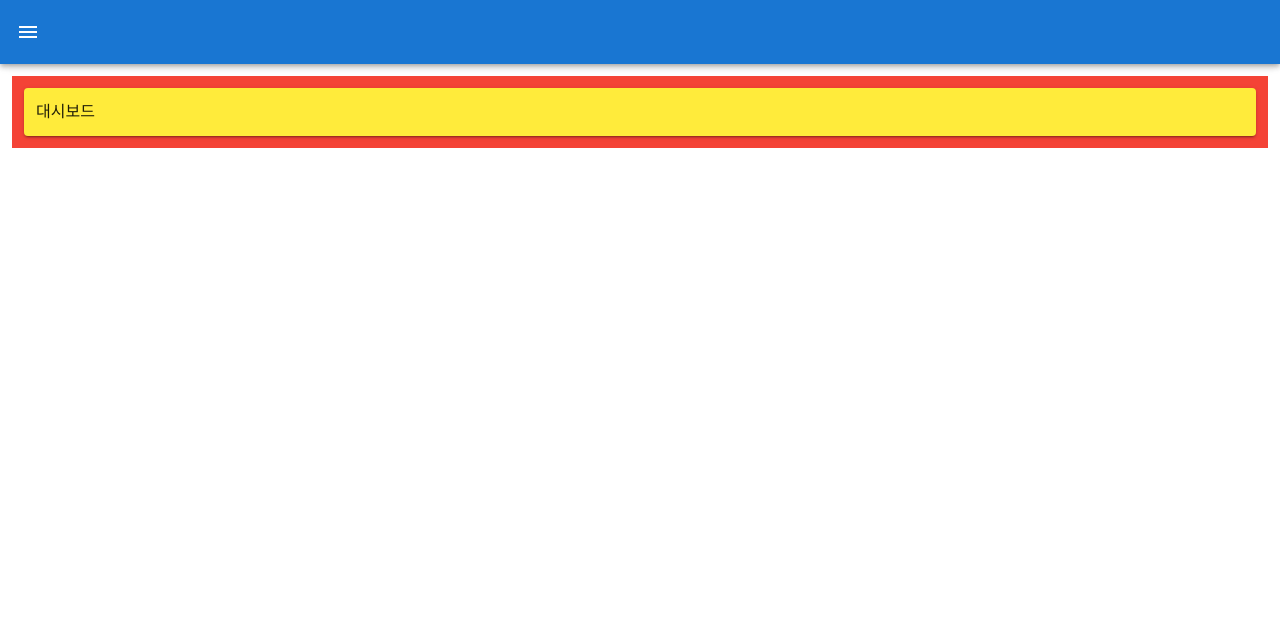
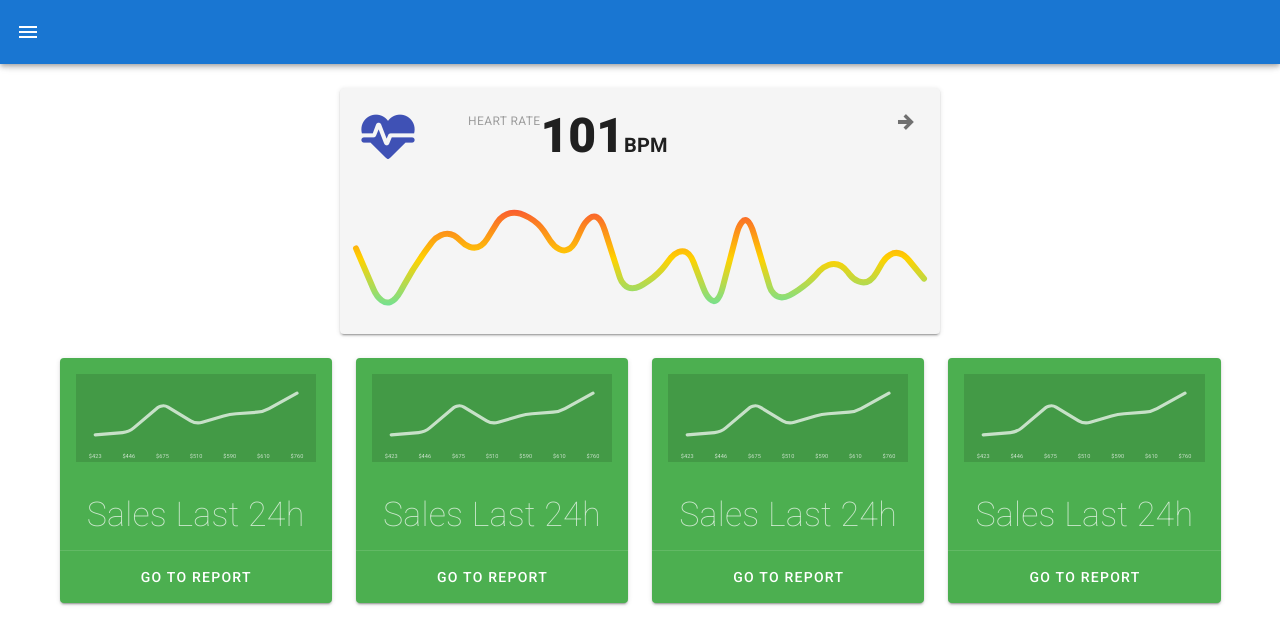
Before and after one commit to 2wndrhs/vuetify-basic, a Vue app in the folder vuetify-admin-template/: page /absproxy/8081/dashboard in a window 1280 px wide. Shown: the top 644 px of the page. Built offline with nearby package versions, Linux system fonts and the light colour scheme.

Commit message:
complete vuetify-admin-template

```diff
--- a/vuetify-admin-template/src/App.vue
+++ b/vuetify-admin-template/src/App.vue
@@ -63,7 +63,7 @@
         <router-view></router-view>
       </v-container>
     </v-main>
-    <v-footer app></v-footer>
+    <!-- <v-footer app></v-footer> -->
   </v-app>
 </template>
 
@@ -95,7 +95,7 @@
           { title: 'Icons', icon: 'mdi-view-dashboard', to: '/icons'}
         ],
       right: null,
-      gradient: 'rgba(0, 0, 0, .7), rgba(0, 0, 0, .7)'
+      gradient: 'rgba(0, 0, 0, .7), rgba(0, 0, 0, .7)',
     }
   },
 }
--- a/vuetify-admin-template/src/views/Buttons.vue
+++ b/vuetify-admin-template/src/views/Buttons.vue
@@ -1,6 +1,30 @@
 <template>
   <v-container>
-      Buttons
+    <v-card class="pa-3">
+      <v-row justify="space-around">
+        <v-col cols="auto">
+          <v-btn color="primary">
+            Primary
+          </v-btn>
+        </v-col>
+        <v-col cols="auto">
+          <v-btn color="secondary">
+            Secondary
+          </v-btn>
+        </v-col>
+        <v-col cols="auto">
+          <v-btn color="success">
+            Success
+          </v-btn>
+        </v-col>
+        <v-col cols="auto">
+          <v-btn color="error">
+            Error
+          </v-btn>
+        </v-col>
+      </v-row>
+
+    </v-card>
   </v-container>
 </template>
 
--- a/vuetify-admin-template/src/views/DashBoard.vue
+++ b/vuetify-admin-template/src/views/DashBoard.vue
@@ -1,17 +1,150 @@
 <template>
-  <v-container
-    fluid
-    class="red"
-  >
-    <v-card class="pa-3 yellow">
-      대시보드
-    </v-card>
+  <v-container>
+    <v-row>
+      <v-col cols="12">
+        <v-card
+          class="mx-auto"
+          color="grey lighten-4"
+          max-width="600"
+        >
+        <v-card-title>
+          <v-icon
+            :color="checking ? 'red lighten-2' : 'indigo'"
+            class="mr-12"
+            size="64"
+            @click="takePulse"
+          >
+            mdi-heart-pulse
+          </v-icon>
+          <v-row align="start" no-gutters>
+            <v-col
+              cols="auto"
+              class="text-caption grey--text text-uppercase"
+            >
+              Heart rate
+            </v-col>
+            <v-col cols="auto">
+              <span
+                class="text-h3 font-weight-black"
+                v-text="avg || '-'"
+              ></span>
+              <strong v-if="avg">BPM</strong>
+            </v-col>
+          </v-row>
+          <v-spacer></v-spacer>
+          <v-btn
+            icon
+            class="align-self-start"
+            size="28"
+          >
+            <v-icon>mdi-arrow-right-thick</v-icon>
+          </v-btn>
+
+        </v-card-title>
+        <v-sheet color="transparent">
+          <v-sparkline
+          :key="String(avg)"
+          :smooth="16"
+          :gradient="['#f72047', '#ffd200', '#1feaea']"
+          :line-width="3"
+          :value="heartbeats"
+          auto-draw
+          stroke-linecap="round"
+        ></v-sparkline>
+        </v-sheet>
+      </v-card>
+      </v-col>
+      <v-col
+        v-for="count in 4"
+        :key="count"
+        cols="12"
+        sm="6"
+        md="4"
+        lg="3"
+      >
+        <v-card
+          class="mx-auto text-center"
+          color="green"
+          dark
+          max-width="600"
+        >
+          <v-card-text>
+            <v-sheet color="rgba(0, 0, 0, .12)">
+              <v-sparkline
+                :value="value"
+                color="rgba(255, 255, 255, .7)"
+                height="100"
+                padding="24"
+                stroke-linecap="round"
+                smooth
+              >
+                <template v-slot:label="item">
+                  ${{ item.value }}
+                </template>
+            </v-sparkline>
+          </v-sheet>
+        </v-card-text>
+        <v-card-text>
+          <div class="text-h4 font-weight-thin">
+            Sales Last 24h
+          </div>
+        </v-card-text>
+        <v-divider></v-divider>
+        <v-card-actions class="justify-center">
+          <v-btn
+            block
+            text
+          >
+            Go to Report
+          </v-btn>
+        </v-card-actions>
+      </v-card>
+      </v-col>
+  </v-row>
+
   </v-container>
 </template>
 
 <script>
+const exhale = ms => new Promise(resolve => setTimeout(resolve, ms))
 export default {
-
+  data: () => ({
+    checking: false,
+    heartbeats: [],
+    value: [
+        423,
+        446,
+        675,
+        510,
+        590,
+        610,
+        760,
+      ],
+  }),
+  computed: {
+    avg(){
+      const sum = this.heartbeats.reduce((acc, cur) => acc + cur, 0)
+      const length = this.heartbeats.length
+      if(!sum && !length) return 0
+      return Math.ceil(sum / length)
+    },
+  },
+  created(){
+    this.takePulse(false)
+  },
+  methods: {
+    heartbeat(){
+      return Math.ceil(Math.random() * (120-80) + 80)
+    },
+    // inhale = ture(매개변수 기본값)
+    async takePulse(inhale = true){
+      this.checking = true;
+      inhale && await exhale(1000)
+      this.heartbeats = Array.from({length: 20}, this.heartbeat)
+      console.log(this.heartbeats);
+      this.checking = false
+    }
+  }
 }
 </script>
 
--- a/vuetify-admin-template/src/views/Forms.vue
+++ b/vuetify-admin-template/src/views/Forms.vue
@@ -1,12 +1,105 @@
 <template>
   <v-container>
-      Forms
+      <v-card class="pa-3">
+          <v-form
+            ref="form"
+            v-model="valid"
+            lazy-validation
+          >
+          <v-text-field
+            v-model="name"
+            :counter="10"
+            :rules="nameRules"
+            label="Name"
+            required
+          ></v-text-field>
+
+          <v-text-field
+            v-model="email"
+            :rules="emailRules"
+            label="E-mail"
+            required
+          ></v-text-field>
+
+          <v-select
+            v-model="select"
+            :items="items"
+            :rules="[v => !!v || 'Item is required']"
+            label="Item"
+            required
+          ></v-select>
+
+          <v-checkbox
+            v-model="checkbox"
+            :rules="[v => !!v || 'You must agree to continue!']"
+            label="Do you agree?"
+            required
+          ></v-checkbox>
+
+          <v-btn
+            :disabled="!valid"
+            color="success"
+            class="mr-4"
+            @click="validate"
+          >
+            Validate
+          </v-btn>
+
+          <v-btn
+            color="error"
+            class="mr-4"
+            @click="reset"
+          >
+            Reset Form
+          </v-btn>
+
+          <v-btn
+            color="warning"
+            @click="resetValidation"
+          >
+            Reset Validation
+          </v-btn>
+        </v-form>
+      </v-card>
   </v-container>
 </template>
 
 <script>
 export default {
-
+  data(){
+    return {
+      valid: true,
+      name: '',
+      nameRules: [
+        v => !!v || 'Name is required',
+        v => (v && v.length <= 10) || 'Name must be less than 10 characters',
+      ],
+      email: '',
+      emailRules: [
+        v => !!v || 'E-mail is required',
+        v => /.+@.+\..+/.test(v) || 'E-mail must be valid',
+      ],
+      select: null,
+      items: [
+        'Item 1',
+        'Item 2',
+        'Item 3',
+        'Item 4',
+      ],
+      checkbox: false,
+    }
+  },
+    methods: {
+      validate () {
+        this.$refs.form.validate()
+      },
+      reset () {
+        this.$refs.form.reset()
+      },
+      resetValidation () {
+        this.$refs.form.resetValidation()
+      },
+    },
 }
 </script>
 
--- a/vuetify-admin-template/src/views/GridListPage.vue
+++ b/vuetify-admin-template/src/views/GridListPage.vue
@@ -1,6 +1,6 @@
 <template>
     <!-- vuetify는 12cols grid system을 적용 -->
-  <v-conatiner>
+  <v-container>
     <v-row>
         <!-- cols속성은 v-col 컴포넌트 안에 정의 -->
         <v-col
@@ -17,7 +17,7 @@
             </v-card>
         </v-col>
     </v-row>
-  </v-conatiner>
+  </v-container>
 </template>
 
 <script>
--- a/vuetify-admin-template/src/views/Icons.vue
+++ b/vuetify-admin-template/src/views/Icons.vue
@@ -1,6 +1,22 @@
 <template>
   <v-container>
-      Icons
+      <v-card class="pa-3">
+        <v-row>
+          <v-col cols="auto">
+            <v-icon x-large color="primary">mdi-account</v-icon>
+          </v-col>
+          <v-col cols="auto">
+            <v-icon>mdi-comment</v-icon>
+          </v-col>
+          <v-col cols="auto">
+            <v-icon>mdi-account</v-icon>
+          </v-col>
+          <v-col cols="auto">
+            <v-icon>mdi-account</v-icon>
+          </v-col>
+        </v-row>
+      </v-card>
+
   </v-container>
 </template>
 
--- a/vuetify-admin-template/src/views/Tables.vue
+++ b/vuetify-admin-template/src/views/Tables.vue
@@ -1,16 +1,117 @@
 <template>
   <v-container>
       <v-card>
-        <v-card-title>
-          Tables
-        </v-card-title>
+        <v-data-table
+          :headers="headers"
+          :items="desserts"
+          :items-per-page="5"
+          class="elevation-1"
+        ></v-data-table>
       </v-card>
   </v-container>
 </template>
 
 <script>
 export default {
-
+  data(){
+    return {
+        headers: [
+          {
+            text: 'Dessert (100g serving)',
+            align: 'start',
+            sortable: false,
+            value: 'name',
+          },
+          { text: 'Calories', value: 'calories' },
+          { text: 'Fat (g)', value: 'fat' },
+          { text: 'Carbs (g)', value: 'carbs' },
+          { text: 'Protein (g)', value: 'protein' },
+          { text: 'Iron (%)', value: 'iron' },
+        ],
+        desserts: [
+          {
+            name: 'Frozen Yogurt',
+            calories: 159,
+            fat: 6.0,
+            carbs: 24,
+            protein: 4.0,
+            iron: '1%',
+          },
+          {
+            name: 'Ice cream sandwich',
+            calories: 237,
+            fat: 9.0,
+            carbs: 37,
+            protein: 4.3,
+            iron: '1%',
+          },
+          {
+            name: 'Eclair',
+            calories: 262,
+            fat: 16.0,
+            carbs: 23,
+            protein: 6.0,
+            iron: '7%',
+          },
+          {
+            name: 'Cupcake',
+            calories: 305,
+            fat: 3.7,
+            carbs: 67,
+            protein: 4.3,
+            iron: '8%',
+          },
+          {
+            name: 'Gingerbread',
+            calories: 356,
+            fat: 16.0,
+            carbs: 49,
+            protein: 3.9,
+            iron: '16%',
+          },
+          {
+            name: 'Jelly bean',
+            calories: 375,
+            fat: 0.0,
+            carbs: 94,
+            protein: 0.0,
+            iron: '0%',
+          },
+          {
+            name: 'Lollipop',
+            calories: 392,
+            fat: 0.2,
+            carbs: 98,
+            protein: 0,
+            iron: '2%',
+          },
+          {
+            name: 'Honeycomb',
+            calories: 408,
+            fat: 3.2,
+            carbs: 87,
+            protein: 6.5,
+            iron: '45%',
+          },
+          {
+            name: 'Donut',
+            calories: 452,
+            fat: 25.0,
+            carbs: 51,
+            protein: 4.9,
+            iron: '22%',
+          },
+          {
+            name: 'KitKat',
+            calories: 518,
+            fat: 26.0,
+            carbs: 65,
+            protein: 7,
+            iron: '6%',
+          },
+        ],
+    }
+  }
 }
 </script>
 
```
